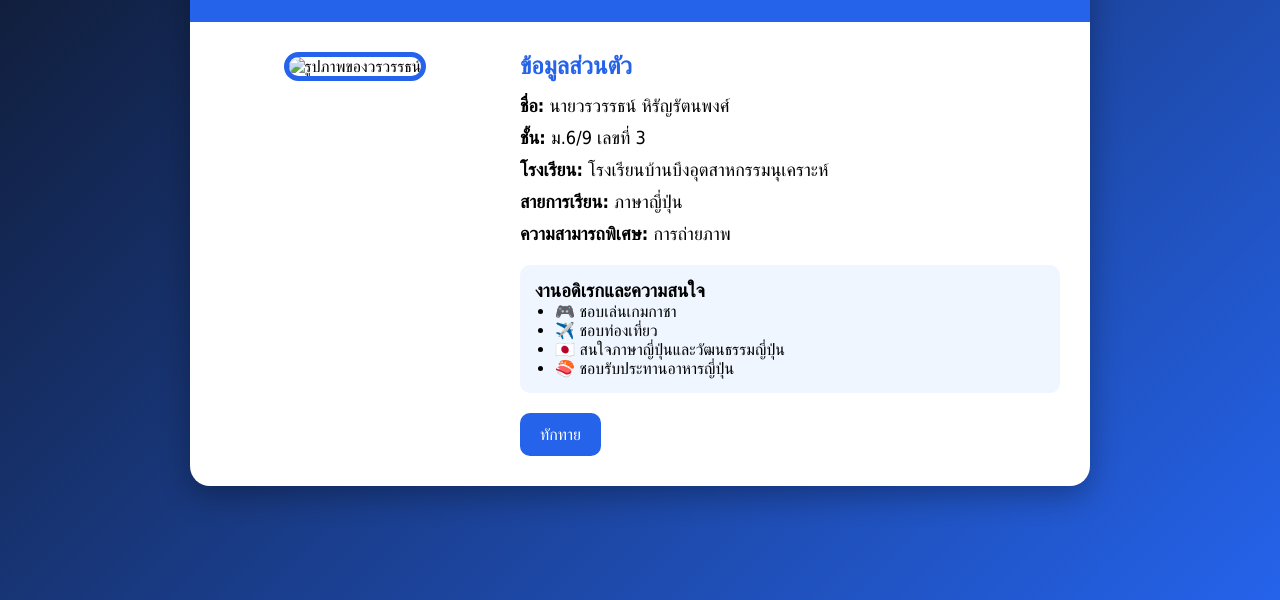
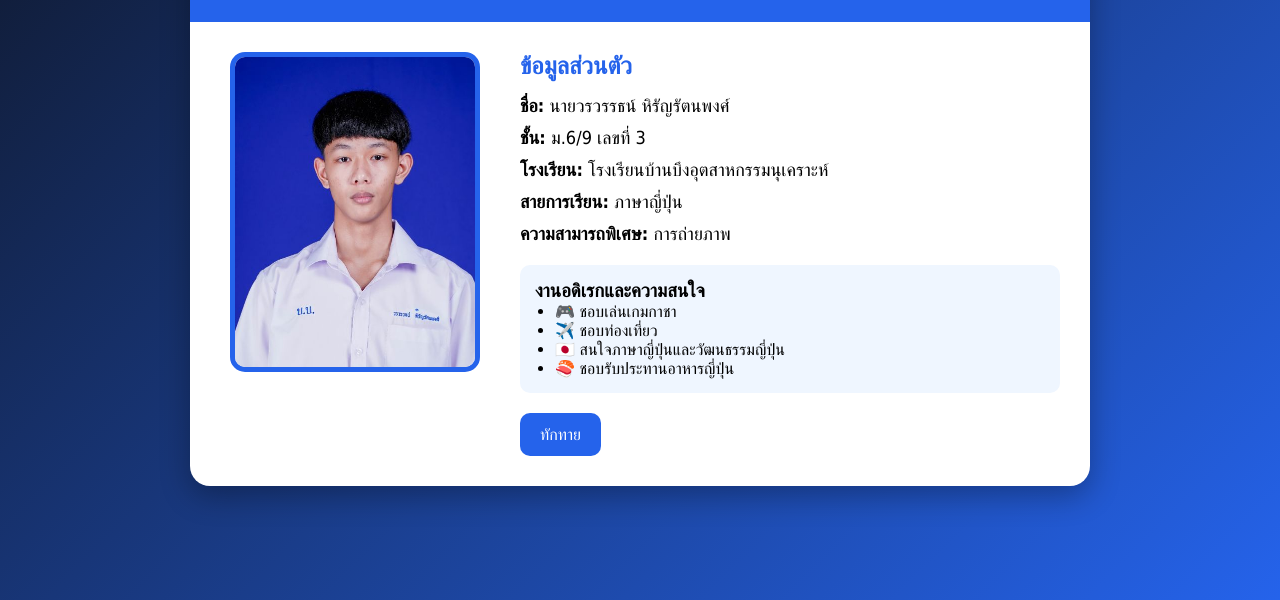
Before and after one commit to Aimiray/worawat3.github.io, a plain HTML site: page index.html in a window 1280 px wide. Shown: the part 200-800 px from the top of the page. Drawn offline with Linux system fonts and the light colour scheme.

Commit message:
Update index.html

```diff
--- a/index.html
+++ b/index.html
@@ -19,7 +19,7 @@
         <div class="content">
 
             <div class="image-section">
-                <img src="profile.jpg" alt="รูปภาพของวรวรรธน์">
+                <img src="20251114120000_34522.jpg" alt="รูปภาพของวรวรรธน์">
             </div>
 
             <div class="info-section">
```
